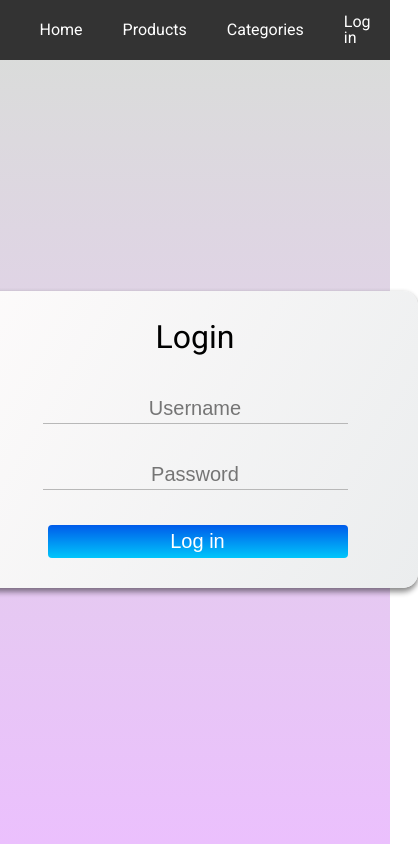
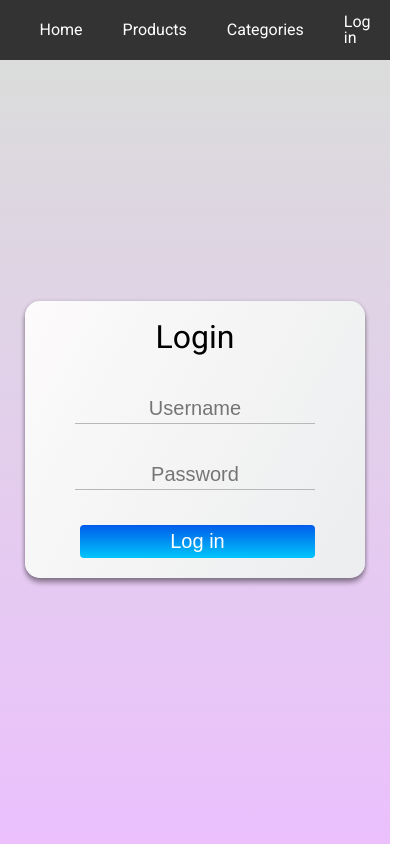
Before and after one commit to OsCordero/e-commerce, a React (Create React App) app: page /login in a window 390 px wide. Shown: the whole page, 418 px wide, since content can reach past the window. Built offline with nearby package versions, Linux system fonts and the light colour scheme.

Commit message:
login responsive added

```diff
--- a/src/components/pages/Login/login.scss
+++ b/src/components/pages/Login/login.scss
@@ -16,6 +16,21 @@
   border-radius: 15px;
   background-image: linear-gradient(120deg, #fdfbfb 0%, #ebedee 100%);
   box-shadow: 0 5px 5px rgba(0, 0, 0, 0.32), 0 1px 4px rgba(0, 0, 0, 0.24);
+}
+
+@media only screen and (max-width: 568px) {
+  .login-card {
+    max-width: 300px;
+    padding: 20px 50px;
+  }
+  .login-input {
+    width: 200px;
+  }
+}
+@media only screen and (max-width: 330px) {
+  .login-input {
+    width: 150px;
+  }
 }
 .login-form {
   display: grid;
```
